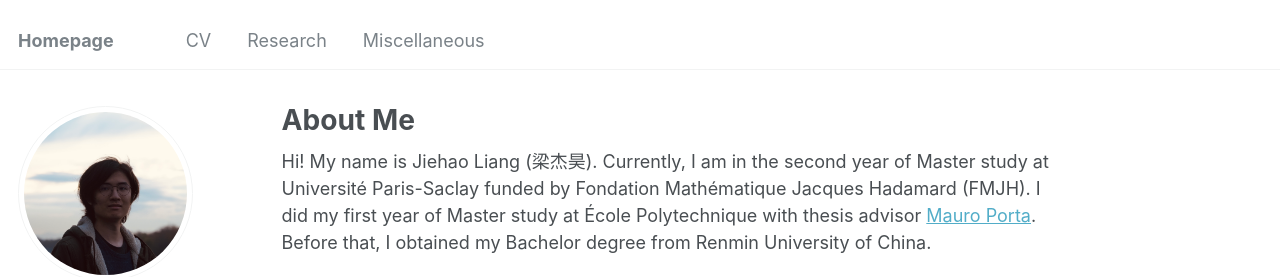
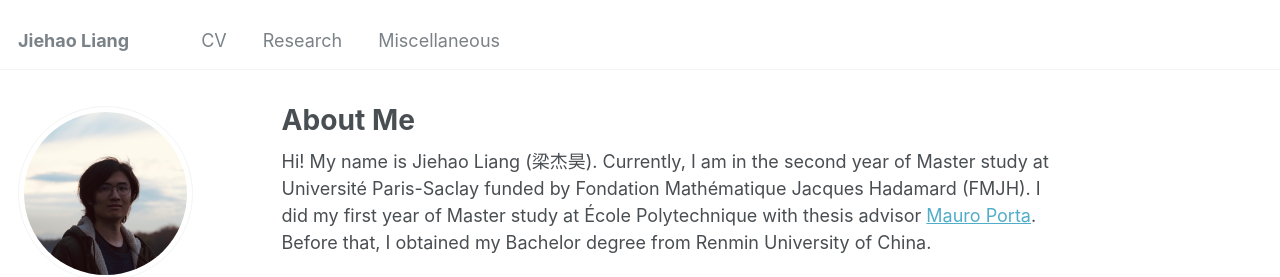
Before and after one commit to liangjiehao/liangjiehao.github.io, a Jekyll site: the page built from _pages/about.md, in a window 1280 px wide. Shown: the top 277 px of the page. Built offline with Jekyll 4.4.1, drawn with Linux system fonts in a browser that asks for light colours.

Commit message:
Update _config.yml

```diff
--- a/_config.yml
+++ b/_config.yml
@@ -8,7 +8,7 @@
 
 # Basic Site Settings
 locale                   : "en-US"
-title                    : "Homepage"
+title                    : "Jiehao Liang"
 title_separator          : "-"
 name                     : &name "Jiehao Liang"
 description              : &description ""
```
